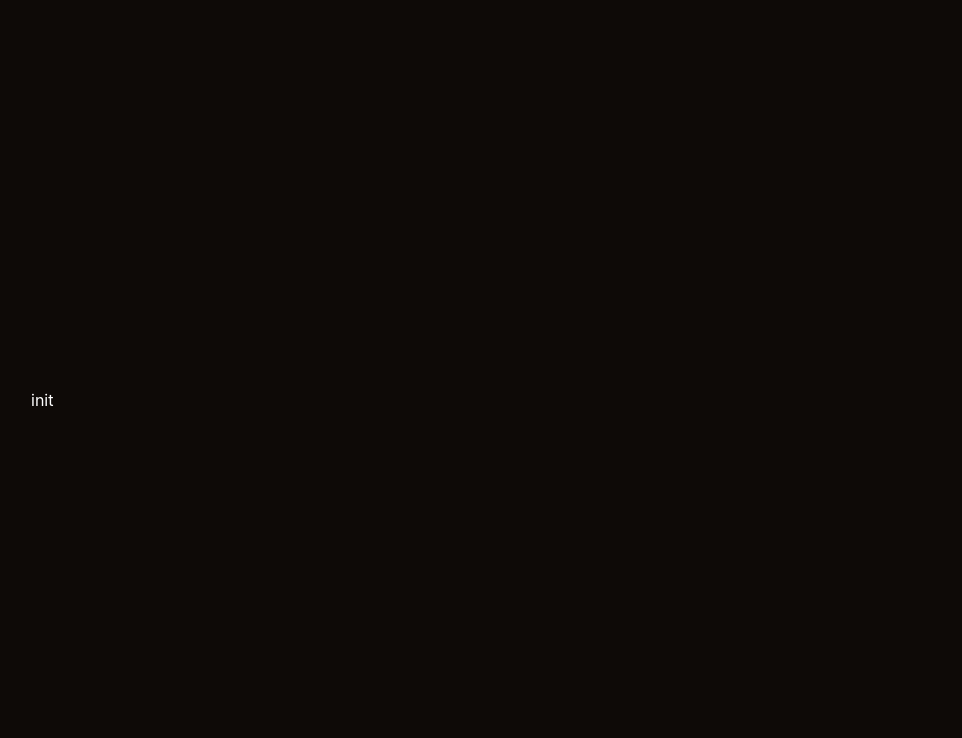
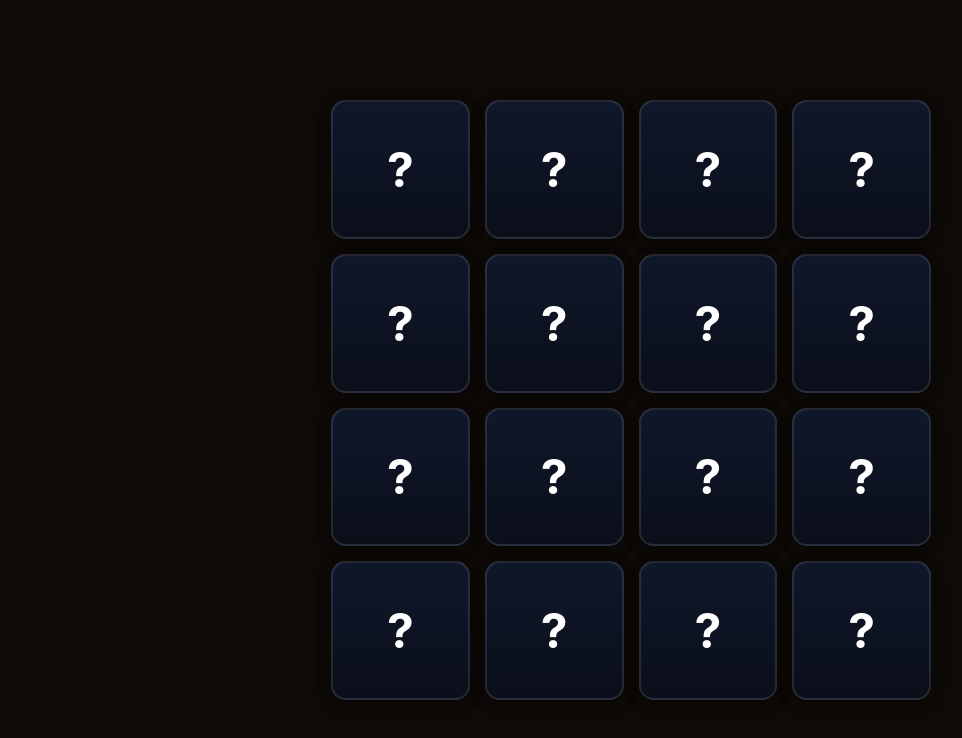
Before and after one commit to smeet96/GUESSING-GAME, a React (Vite) app: page / in a window 1280 px wide. Shown: the top 738 px of the page, without its empty margins (9-971 px from the left). Built offline with nearby package versions, Linux system fonts and the light colour scheme.

Commit message:
added_flipping_function

```diff
--- a/src/App.jsx
+++ b/src/App.jsx
@@ -1,11 +1,73 @@
+import { useEffect, useState } from "react"
+import { GameHeader } from "./components/GameHeader"
+import { Card } from "./components/Card"
 
+const CardValues = [
+"🦊",
+"🦌",
+"🦬",
+"🦭",
+"🦦",
+"🦥",
+"🦜",
+"🦩",
+"🦊",
+"🦌",
+"🦬",
+"🦭",
+"🦦",
+"🦥",
+"🦜",
+"🦩"
+]
 
 function App() {
+const [cards , setCards] = useState([])
 
+function initializeGame () {
+
+  const finalCards = CardValues.map((value,index) => ({
+id:index,
+value,
+isFlipped:false,
+isMatched:false
+  }))
+
+  setCards(finalCards)
+}
+
+useEffect(() => {
+  initializeGame()
+},[])
+
+function handleClick (card) {
+  if(card.isFlipped || card.isMatched){
+    return
+  }
+
+  const newCards = cards.map((c) => {
+    if(c.id === card.id){
+      return{...c,isFlipped:true}
+    }else{
+      return c
+    }
+  })
+
+  setCards(newCards)
+}
 
   return (
-   <div>
-    init
+   <div className="app">
+
+    <GameHeader score={3} moves={10}/>
+
+    <div className="cards-grid">{
+      cards.map((card) => (
+        <Card card={card} onClick={handleClick}/>
+      ))
+      }
+  </div>
+
    </div>
   )
 }
--- /dev/null
+++ b/src/components/Card.jsx
@@ -0,0 +1,8 @@
+export const Card = ({card , onClick}) => {
+    return (
+        <div className={`card ${card.isFlipped ? "flipped" : ""}`} onClick={() => onClick(card)}>
+<div className="card-front">?</div>
+<div className="card-back">{card.value}</div>
+        </div>
+    )
+}
--- /dev/null
+++ b/src/components/GameHeader.jsx
@@ -0,0 +1,9 @@
+export const GameHeader = ({score,moves}) => {
+    <div className="game-header">
+    <h1>Memory Card Game</h1>
+    <div className="stats">
+        <div className="stat-item"> <span className="stat-label">Score:</span> <span className="stat-value">{score}</span> </div>
+        <div className="stat-item"> <span className="stat-label">Moves:</span> <span className="stat-value">{moves}</span> </div>
+    </div>
+    </div>
+}
```
